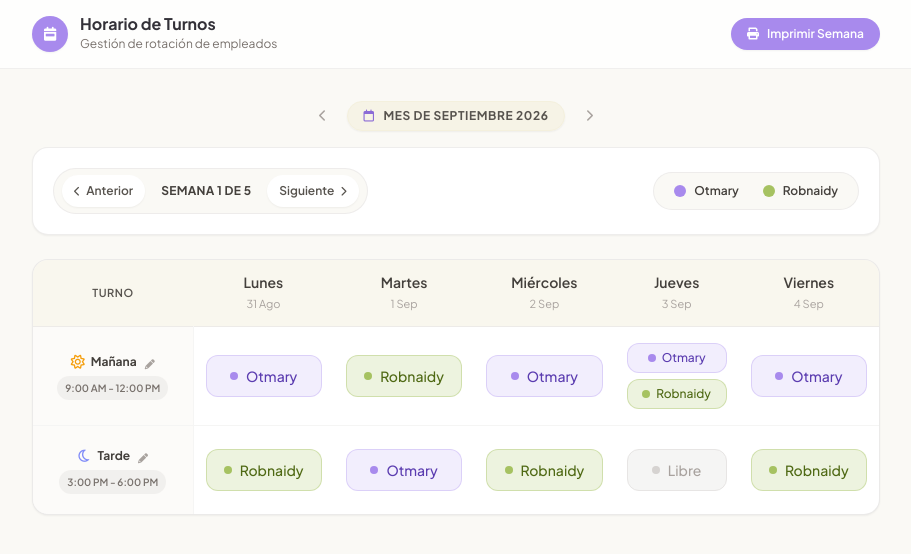
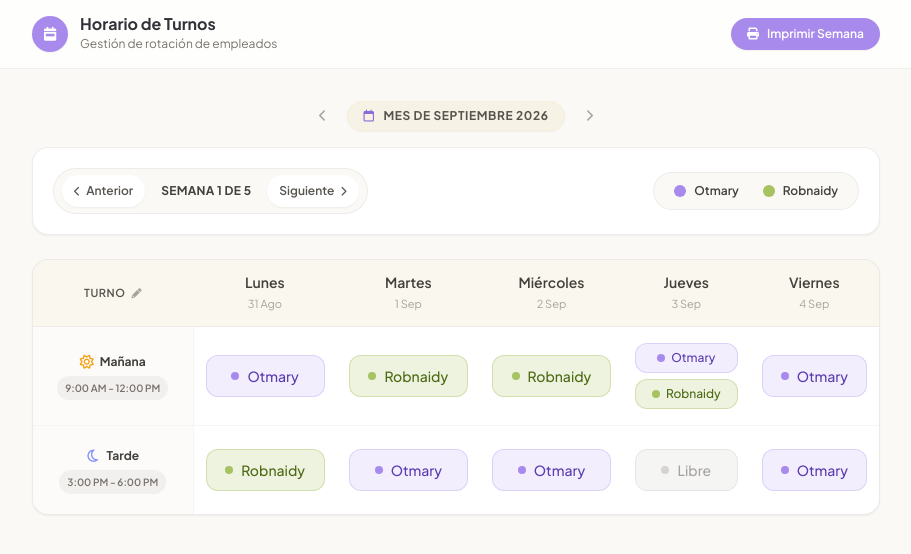
Before and after one commit to otmarycarolina-ship-it/rotacion-, a React (Vite) app: page / in a window 1280 px wide. Shown: the top 554 px of the page, without its empty margins (184-1095 px from the left). Built offline with nearby package versions, Linux system fonts and the light colour scheme.

Commit message:
Update App.jsx

```diff
--- a/src/App.jsx
+++ b/src/App.jsx
@@ -62,8 +62,22 @@ export default function App() {
   const activeWeekIndex = Math.min(Math.max(weekInMonth - 1, 0), monthWeeks.length - 1);
   const selectedMonday = monthWeeks[activeWeekIndex] || new Date();
 
+  // Ajuste para que a partir del sábado se visualice automáticamente la siguiente semana
+  const todayCheck = new Date();
+  const isCurrentWeekAndWeekend =
+    todayCheck.getFullYear() === selectedMonday.getFullYear() &&
+    todayCheck.getMonth() === selectedMonday.getMonth() &&
+    todayCheck.getDate() >= selectedMonday.getDate() &&
+    todayCheck.getDate() < selectedMonday.getDate() + 7 &&
+    todayCheck.getDay() === 6; // Sábado
+
+  const effectiveMonday = new Date(selectedMonday);
+  if (isCurrentWeekAndWeekend) {
+    effectiveMonday.setDate(effectiveMonday.getDate() + 7);
+  }
+
   const epoch = new Date(2024, 0, 1);
-  const diffTime = Math.abs(selectedMonday - epoch);
+  const diffTime = Math.abs(effectiveMonday - epoch);
   const weekNumberGlobal = Math.floor(diffTime / (1000 * 60 * 60 * 24 * 7));
   const isOddWeek = weekNumberGlobal % 2 !== 0;
 
@@ -74,9 +88,18 @@ export default function App() {
   const afternoonShift = [];
 
   for (let i = 0; i < 5; i++) {
-    if (i === 3) {
+    if (i === 2) {
+      // Miércoles: intercalado (si lunes es Otmary en mañana, miércoles es Robnaidy en mañana y viceversa)
+      morningShift.push(mondayAfternoonWorker);
+      afternoonShift.push(mondayMorningWorker);
+    } else if (i === 3) {
+      // Jueves
       morningShift.push([OTMARY, ROBNAIDY]);
       afternoonShift.push(FREE);
+    } else if (i === 4) {
+      // Viernes: Otmary en mañana y tarde para mantener secuencia
+      morningShift.push(OTMARY);
+      afternoonShift.push(OTMARY);
     } else if (i % 2 === 0) {
       morningShift.push(mondayMorningWorker);
       afternoonShift.push(mondayAfternoonWorker);
@@ -224,7 +247,14 @@ export default function App() {
               <table className="w-full border-collapse text-left text-xs sm:text-sm">
                 <thead>
                   <tr className="bg-brand-beige/50 print:bg-stone-200 border-b border-stone-200/60 print:border-stone-400 text-stone-600 print:text-stone-900">
-                    <th className="py-4 px-4 sm:px-6 font-semibold print:font-bold uppercase tracking-wider text-[11px] text-center w-36 sm:w-40">Turno</th>
+                    <th className="py-4 px-4 sm:px-6 font-semibold print:font-bold uppercase tracking-wider text-[11px] text-center w-36 sm:w-40">
+                      <div className="flex items-center justify-center gap-1.5">
+                        <span>Turno</span>
+                        <button onClick={openModal} className="text-stone-400 hover:text-brand-indigo transition no-print">
+                          <i className="fa-solid fa-pencil text-[10px]"></i>
+                        </button>
+                      </div>
+                    </th>
                     {['Lunes', 'Martes', 'Miércoles', 'Jueves', 'Viernes'].map((day, idx) => {
                       const d = new Date(selectedMonday);
                       d.setDate(selectedMonday.getDate() + idx);
@@ -246,9 +276,6 @@ export default function App() {
                         <div className="flex items-center gap-1.5 text-stone-700 print:text-stone-900 font-bold">
                           <i className="fa-regular fa-sun text-amber-500 print:text-amber-600 text-sm"></i>
                           <span className="text-xs">Mañana</span>
-                          <button onClick={openModal} className="text-stone-400 hover:text-brand-indigo transition no-print ml-0.5">
-                            <i className="fa-solid fa-pencil text-[10px]"></i>
-                          </button>
                         </div>
                         <span className="text-[10px] text-stone-500 print:text-stone-700 print:font-bold bg-stone-200/50 print:bg-stone-300 px-2 py-0.5 rounded-full">{morningHours}</span>
                       </div>
@@ -266,9 +293,6 @@ export default function App() {
                         <div className="flex items-center gap-1.5 text-stone-700 print:text-stone-900 font-bold">
                           <i className="fa-regular fa-moon text-indigo-400 print:text-indigo-600 text-sm"></i>
                           <span className="text-xs">Tarde</span>
-                          <button onClick={openModal} className="text-stone-400 hover:text-brand-indigo transition no-print ml-0.5">
-                            <i className="fa-solid fa-pencil text-[10px]"></i>
-                          </button>
                         </div>
                         <span className="text-[10px] text-stone-500 print:text-stone-700 print:font-bold bg-stone-200/50 print:bg-stone-300 px-2 py-0.5 rounded-full">{afternoonHours}</span>
                       </div>
```
